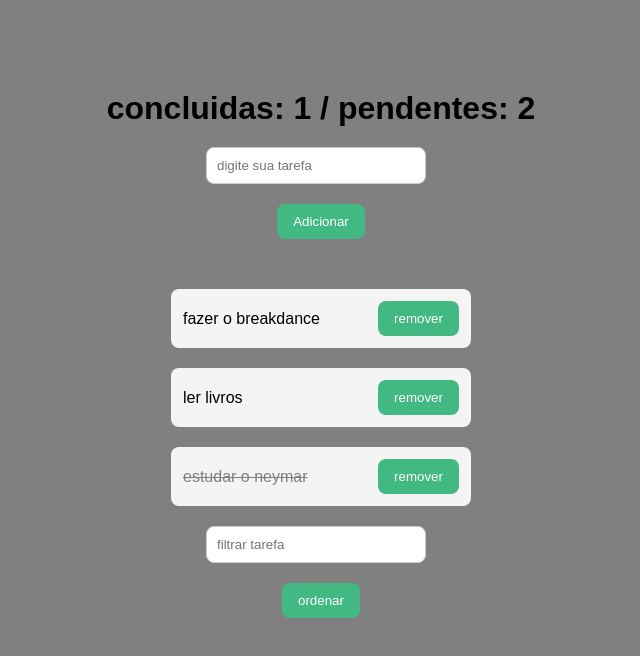
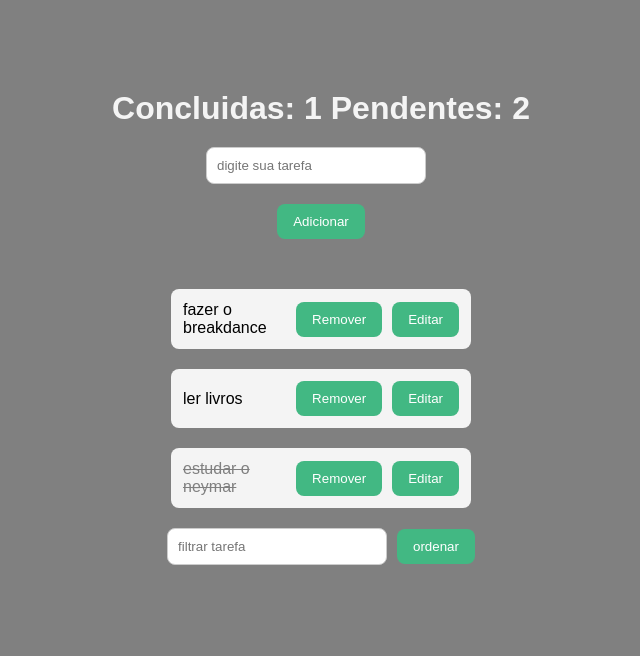
Before and after one commit to OtavioAugustodaRoza/TODOLIST, a Vue app: page / in a window 1280 px wide. Shown: the top 656 px of the page, without its empty margins (319-959 px from the left). Built offline with nearby package versions, Linux system fonts and the light colour scheme.

Commit message:
FEAT: add edit and ordernar. and fix bugs and refactor add function

```diff
--- a/src/App.vue
+++ b/src/App.vue
@@ -9,63 +9,98 @@ let tarefas = ref([
 const filtro = ref('')
 
 const tarefasFiltradas = computed(() => {
-  if(filtro.value.trim().length < 0) return tarefas.value;
-  return tarefas.value.filter((item) => item.desc.includes(filtro.value));
+  if (filtro.value.trim().length === 0) return tarefas.value
+
+  return tarefas.value.filter((item) =>
+    item.desc.toLowerCase().includes(filtro.value.toLowerCase()),
+  )
 })
-const textoDoIntput = ref('')
+const textoDoInput = ref('')
 
-const gerarID = (()=> {
-  const id = Math.max(...tarefas.value.map((item) => item.id),0) + 1;
-  return id;
-})
+const gerarID = () => {
+  const id = Math.max(...tarefas.value.map((item) => item.id), 0) + 1
+  return id
+}
+const editandoS = ref(null)
+const editar = (id) => {
+  const i = acharI(id)
+  if (i === -1 || tarefas.value[i].desc === '') return
+
+  textoDoInput.value = tarefas.value[i].desc
+  editandoS.value = id
+}
+const acharI = (id) => {
+  return tarefas.value.findIndex((x) => x.id == id)
+}
 
 const add = () => {
-  const tarefa = { id: gerarID(), desc: textoDoIntput.value, status: 'pendente' }
-  console.log(tarefa.id) //pra testar a func
-
-  if (textoDoIntput.value.trim() === '') {
+  if (textoDoInput.value.trim() === '') {
     alert('Escreva algo')
-    return;
+    return
   }
 
+  if (editandoS.value !== null) {
+  const i = acharI(editandoS.value)
+
+  if (i !== -1) {
+    tarefas.value[i].desc = textoDoInput.value
+  }
+
+  editandoS.value = null
+} else {
+  const tarefa = {
+    id: gerarID(),
+    desc: textoDoInput.value,
+    status: 'pendente',
+  }
   tarefas.value.push(tarefa)
-  textoDoIntput.value= '';
+}
+  textoDoInput.value = ''
 }
 
 const remove = (id) => {
-  const i = tarefas.value.findIndex((x) => x.id == id)
+  const i = acharI(id)
   if (i >= 0) {
     tarefas.value.splice(i, 1)
   }
 }
 const contagemProgresso = computed(() => {
-  let concluidas = 0;
-  let pendentes = 0;
+  let concluidas = 0
+  let pendentes = 0
   tarefas.value.map((item) => {
-    if(item.status === 'pendente'){
-      pendentes++;
-    }else{
-      concluidas++;
-    }})
-    return `concluidas: ${concluidas} / pendentes: ${pendentes}`
+    if (item.status === 'pendente') {
+      pendentes++
+    } else {
+      concluidas++
+    }
+  })
+  return `Concluidas: ${concluidas}  Pendentes: ${pendentes}`
 })
 
-
+const ordenarStatus = ref(false)
+const ordenar = () => {
+  ordenarStatus.value = !ordenarStatus.value
+  if (ordenarStatus.value) {
+    tarefas.value.sort((a, b) => a.desc.localeCompare(b.desc))
+  } else {
+    tarefas.value.sort((a, b) => a.id - b.id)
+  }
+}
 
 const concluir = (id) => {
-  const i = tarefas.value.findIndex((x) => x.id === id)
-  if(i === -1) return;
-  tarefas.value[i].status = tarefas.value[i].status === 'pendente'
-  ?  'concluida'
-  : 'pendente' ;
+  const i = acharI(id)
+  if (i === -1) return
+  tarefas.value[i].status = tarefas.value[i].status === 'pendente' ? 'concluida' : 'pendente'
   console.log(tarefas.value[i].status) //so pra testar por enquanto
 }
 </script>
 <template>
   <div class="container">
     <h1>{{ contagemProgresso }}</h1>
-    <input type="text" placeholder="digite sua tarefa" v-model="textoDoIntput" @keyup.enter="add" />
-    <button @click="add">Adicionar</button>
+    <input type="text" placeholder="digite sua tarefa" v-model="textoDoInput" @keyup.enter="add" />
+    <button @click="add">  {{ editandoS !== null ? 'Salvar' : 'Adicionar' }}</button>
+    <button v-if="editandoS !== null" @click="editandoS = null; textoDoInput = ''">Cancelar</button>
+
     <ul>
       <li v-for="item in tarefasFiltradas" :key="item.id">
         <div
@@ -75,12 +110,16 @@ const concluir = (id) => {
         >
           {{ item.desc }}
         </div>
-        <button @click="remove(item.id)">remover</button>
+        <div class="btn-div">
+          <button @click="remove(item.id)" :disabled="editandoS !== null">Remover</button>
+          <button @click="editar(item.id)" :disabled="editandoS !== null">Editar</button>
+        </div>
       </li>
     </ul>
-
-    <input type="text" placeholder="filtrar tarefa" v-model="filtro" />
-    <button @click="ordenar">ordenar</button>
+    <div>
+      <input type="text" placeholder="filtrar tarefa" v-model="filtro" />
+      <button @click="ordenar" :disabled="tarefas.length <= 1">ordenar</button>
+    </div>
   </div>
 </template>
 <style scoped>
@@ -91,6 +130,9 @@ const concluir = (id) => {
   margin-top: 40px;
   gap: 20px;
   font-family: Arial, Helvetica, sans-serif;
+}
+h1 {
+  color: #f4f4f4;
 }
 ul {
   display: flex;
@@ -139,4 +181,10 @@ input:focus {
 button:hover {
   background-color: #369870;
 }
+.btn-div {
+  display: flex;
+  justify-content: center;
+  align-items: center;
+  gap: 10px;
+}
 </style>
```
